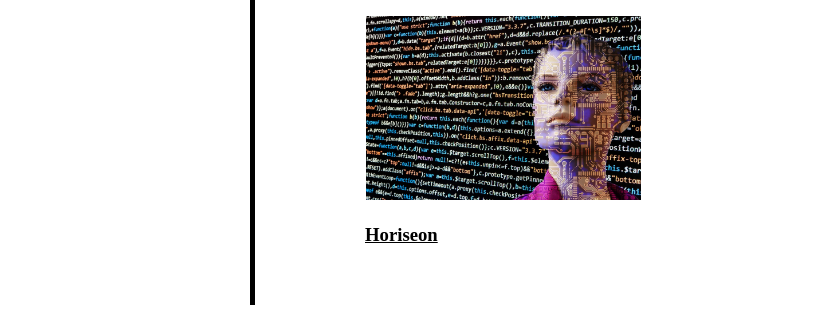
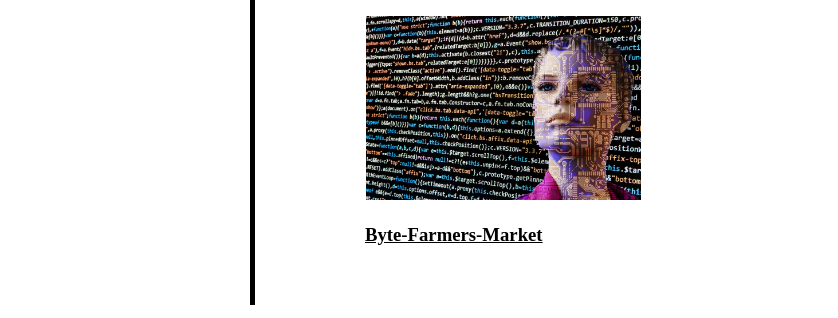
Before and after one commit to RDCERP/portfolio, a plain HTML site: page index.html in a window 1280 px wide. Shown: the part 1399-1717 px from the top of the page, without its empty margins (50-888 px from the left). Drawn offline with Linux system fonts and the light colour scheme.

Commit message:
added farmers market

```diff
--- a/assets/css/style.css
+++ b/assets/css/style.css
@@ -130,7 +130,7 @@ section {
   .section-card img {
 
         max-width: 200px;
-        max-height:100px;
+        max-height:auto;
         padding: 10px;
         border-radius: 10%;;
   }
--- a/index.html
+++ b/index.html
@@ -74,8 +74,8 @@
               <!-- </div> -->
 
               <!-- <div> -->
-                    <a href="https://rdcerp.github.io/Challenge01/Develop">
-                    <img src="./assets/images/3.jpg"/ title="Horiseon"><h3>Horiseon</h2></a>
+                    <a href="https://byte-farmers-market.herokuapp.com/">
+                    <img src="./assets/images/3.jpg"/ title="Byte-Farmers-Market"><h3>Byte-Farmers-Market</h2></a>
               <!-- </div> -->
                     </section>
 
```
